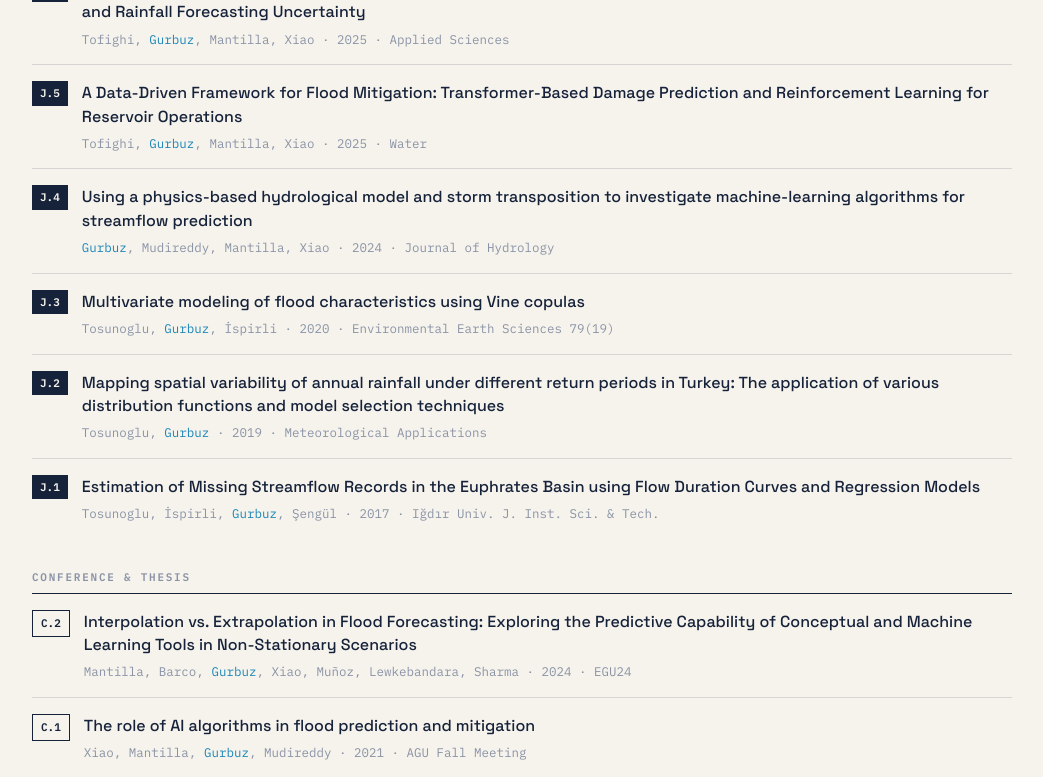
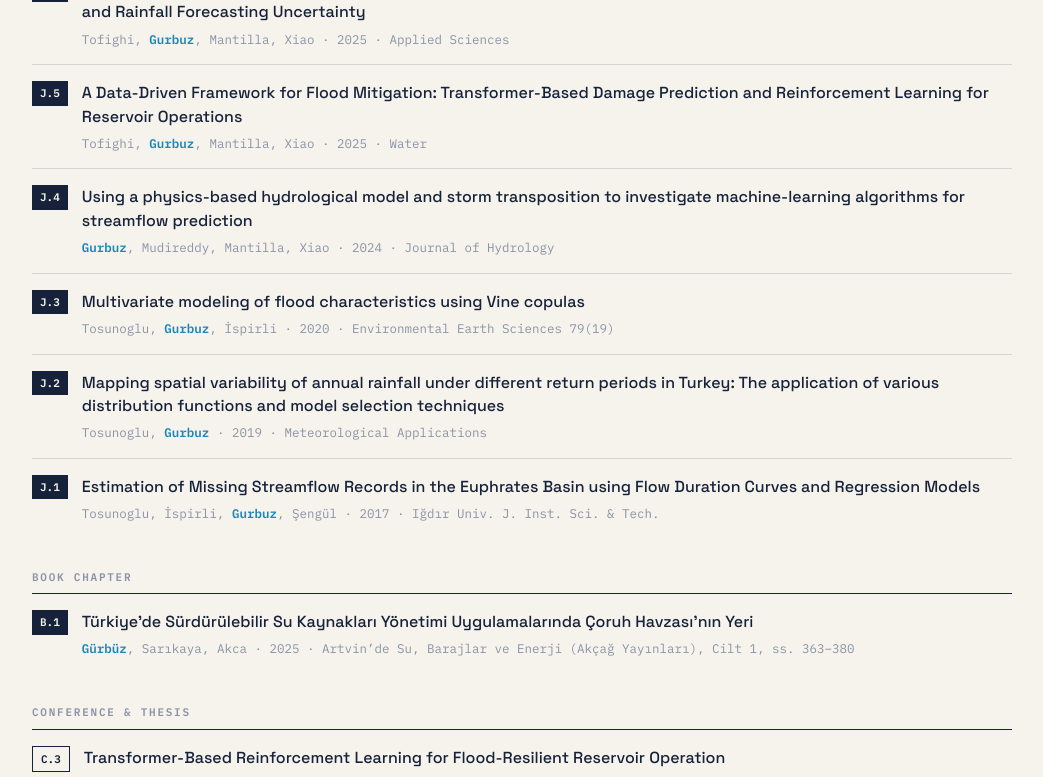
Before and after one commit to gurbuzf/farukgurbuz.com, a Next.js app: page /publications in a window 1280 px wide. Shown: the part 464-1241 px from the top of the page, without its empty margins (12-1055 px from the left). Built offline with nearby package versions, Linux system fonts and the light colour scheme.

Commit message:
feat: sync publications with Google Scholar (add book chapter B.1 and AGU conference C.3)

```diff
--- a/src/app/publications/page.tsx
+++ b/src/app/publications/page.tsx
@@ -45,24 +45,31 @@ export default function PublicationsPage() {
                       href={
                         entry.doi
                           ? `https://doi.org/${entry.doi}`
-                          : "https://scholar.google.com/citations?user=CVfKPpUAAAAJ&hl=tr"
+                          : entry.url || "https://scholar.google.com/citations?user=CVfKPpUAAAAJ&hl=tr"
                       }
                       target="_blank"
                       rel="noopener"
-                      className="text-[var(--ink)] no-underline"
+                      className="text-[var(--ink)] no-underline hover:text-[var(--acc)] transition-colors"
                     >
                       {entry.title}
                     </a>
                   </div>
                   <div className="mt-1.5 font-plex-mono text-[12.5px] text-[var(--mut)]">
-                    {entry.authors.map((author, ai) => (
-                      <span key={ai}>
-                        {ai > 0 && ", "}
-                        <span style={author === entry.highlightAuthor ? { color: "var(--acc)" } : undefined}>
-                          {author}
+                    {entry.authors.map((author, ai) => {
+                      const isHighlighted =
+                        author === entry.highlightAuthor ||
+                        author.replace("ü", "u") === entry.highlightAuthor.replace("ü", "u") ||
+                        author === "Gurbuz" ||
+                        author === "Gürbüz";
+                      return (
+                        <span key={ai}>
+                          {ai > 0 && ", "}
+                          <span style={isHighlighted ? { color: "var(--acc)", fontWeight: 600 } : undefined}>
+                            {author}
+                          </span>
                         </span>
-                      </span>
-                    ))}{" "}
+                      );
+                    })}{" "}
                     · {entry.year} · {entry.venue}
                   </div>
                 </div>
--- a/src/content/publications.ts
+++ b/src/content/publications.ts
@@ -7,6 +7,7 @@ export type Publication = {
   year: string;
   venue: string;
   doi?: string;
+  url?: string;
 };
 
 export type PublicationGroup = {
@@ -102,8 +103,35 @@ export const publicationGroups: PublicationGroup[] = [
     ],
   },
   {
+    heading: { en: "BOOK CHAPTER", tr: "KİTAP BÖLÜMÜ" },
+    entries: [
+      {
+        idLabel: "B.1",
+        filled: true,
+        title:
+          "Türkiye’de Sürdürülebilir Su Kaynakları Yönetimi Uygulamalarında Çoruh Havzası’nın Yeri",
+        authors: ["Gürbüz", "Sarıkaya", "Akca"],
+        highlightAuthor: "Gürbüz",
+        year: "2025",
+        venue: "Artvin’de Su, Barajlar ve Enerji (Akçağ Yayınları), Cilt 1, ss. 363–380",
+        url: "https://scholar.google.com/citations?view_op=view_citation&hl=tr&user=CVfKPpUAAAAJ&citation_for_view=CVfKPpUAAAAJ:YsMSGLbcyi4C",
+      },
+    ],
+  },
+  {
     heading: { en: "CONFERENCE & THESIS", tr: "KONFERANS & TEZ" },
     entries: [
+      {
+        idLabel: "C.3",
+        filled: false,
+        title:
+          "Transformer-Based Reinforcement Learning for Flood-Resilient Reservoir Operation",
+        authors: ["Tofighi", "Gurbuz", "Mantilla", "Xiao"],
+        highlightAuthor: "Gurbuz",
+        year: "2024",
+        venue: "AGU Fall Meeting (H13Q-1324)",
+        url: "https://scholar.google.com/citations?view_op=view_citation&hl=tr&user=CVfKPpUAAAAJ&citation_for_view=CVfKPpUAAAAJ:Y0pCki6q_DkC",
+      },
       {
         idLabel: "C.2",
         filled: false,
@@ -123,6 +151,7 @@ export const publicationGroups: PublicationGroup[] = [
         highlightAuthor: "Gurbuz",
         year: "2021",
         venue: "AGU Fall Meeting",
+        url: "https://scholar.google.com/citations?view_op=view_citation&hl=tr&user=CVfKPpUAAAAJ&citation_for_view=CVfKPpUAAAAJ:2osOgNQ5qMEC",
       },
       {
         idLabel: "T",
```
